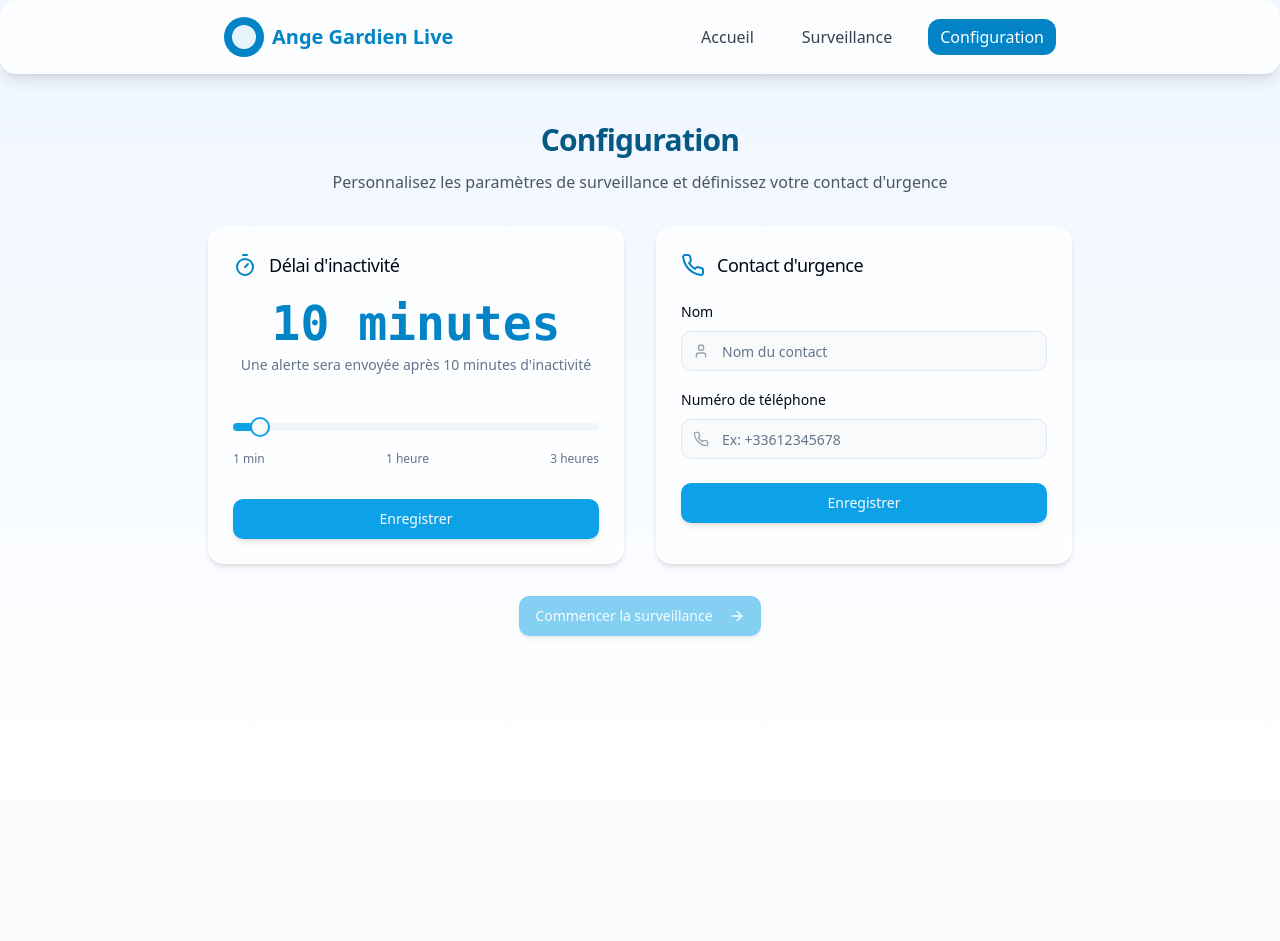
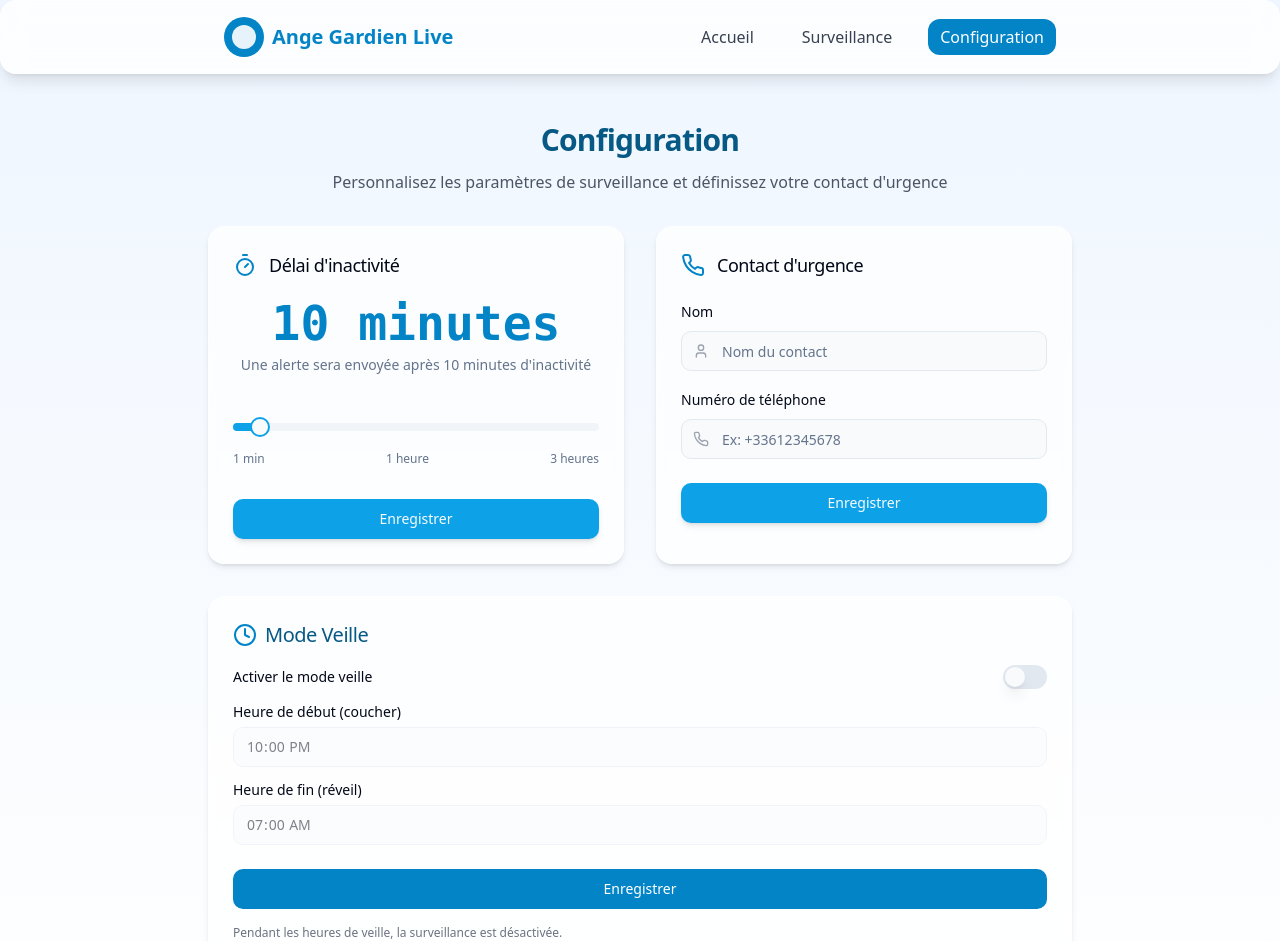
Before and after one commit to MangakuBZH/alerting-companion, a React (Vite) app: page /configure in a window 1280 px wide. Shown: the top 941 px of the page. Before the commit the page ends 800 px from the top, so only its background shows below. Built offline with nearby package versions, Linux system fonts and the light colour scheme.

Commit message:
Add sleep schedule to configuration
Adds functionality to configure a sleep schedule in the configuration page.

```diff
--- /dev/null
+++ b/src/components/SleepScheduleConfig.tsx
@@ -0,0 +1,90 @@
+
+import React, { useState } from 'react';
+import { Clock } from 'lucide-react';
+import { Label } from '@/components/ui/label';
+import { Input } from '@/components/ui/input';
+import { Button } from '@/components/ui/button';
+import { Switch } from '@/components/ui/switch';
+
+interface SleepScheduleConfigProps {
+  defaultSleepTime: string;
+  defaultWakeTime: string;
+  defaultEnabled: boolean;
+  onSave: (sleepTime: string, wakeTime: string, enabled: boolean) => void;
+}
+
+const SleepScheduleConfig: React.FC<SleepScheduleConfigProps> = ({
+  defaultSleepTime,
+  defaultWakeTime,
+  defaultEnabled,
+  onSave
+}) => {
+  const [sleepTime, setSleepTime] = useState(defaultSleepTime);
+  const [wakeTime, setWakeTime] = useState(defaultWakeTime);
+  const [enabled, setEnabled] = useState(defaultEnabled);
+
+  const handleSubmit = (e: React.FormEvent) => {
+    e.preventDefault();
+    onSave(sleepTime, wakeTime, enabled);
+  };
+
+  return (
+    <div className="glass-panel p-6 animate-scale-in">
+      <div className="flex items-center mb-4">
+        <Clock className="h-6 w-6 text-guardian mr-2" />
+        <h3 className="text-xl font-medium text-guardian-dark">Mode Veille</h3>
+      </div>
+
+      <form onSubmit={handleSubmit}>
+        <div className="mb-4 flex items-center justify-between">
+          <Label htmlFor="sleep-schedule-enabled" className="flex-1">Activer le mode veille</Label>
+          <Switch
+            id="sleep-schedule-enabled"
+            checked={enabled}
+            onCheckedChange={setEnabled}
+          />
+        </div>
+
+        <div className="space-y-4">
+          <div>
+            <Label htmlFor="sleep-time" className="block mb-2">Heure de début (coucher)</Label>
+            <Input
+              id="sleep-time"
+              type="time"
+              value={sleepTime}
+              onChange={(e) => setSleepTime(e.target.value)}
+              disabled={!enabled}
+              className="w-full"
+            />
+          </div>
+
+          <div>
+            <Label htmlFor="wake-time" className="block mb-2">Heure de fin (réveil)</Label>
+            <Input
+              id="wake-time"
+              type="time"
+              value={wakeTime}
+              onChange={(e) => setWakeTime(e.target.value)}
+              disabled={!enabled}
+              className="w-full"
+            />
+          </div>
+        </div>
+
+        <Button
+          type="submit"
+          className="w-full mt-6 bg-guardian hover:bg-guardian/90 text-white"
+        >
+          Enregistrer
+        </Button>
+      </form>
+
+      <div className="mt-4 text-xs text-gray-500">
+        <p>Pendant les heures de veille, la surveillance est désactivée.</p>
+        <p>Idéal pour la nuit ou les périodes où vous n'avez pas besoin d'être surveillé.</p>
+      </div>
+    </div>
+  );
+};
+
+export default SleepScheduleConfig;
--- a/src/components/ui/switch.tsx
+++ b/src/components/ui/switch.tsx
@@ -1,3 +1,4 @@
+
 import * as React from "react"
 import * as SwitchPrimitives from "@radix-ui/react-switch"
 
@@ -9,7 +10,7 @@ const Switch = React.forwardRef<
 >(({ className, ...props }, ref) => (
   <SwitchPrimitives.Root
     className={cn(
-      "peer inline-flex h-6 w-11 shrink-0 cursor-pointer items-center rounded-full border-2 border-transparent transition-colors focus-visible:outline-none focus-visible:ring-2 focus-visible:ring-ring focus-visible:ring-offset-2 focus-visible:ring-offset-background disabled:cursor-not-allowed disabled:opacity-50 data-[state=checked]:bg-primary data-[state=unchecked]:bg-input",
+      "peer inline-flex h-6 w-11 shrink-0 cursor-pointer items-center rounded-full border-2 border-transparent transition-colors focus-visible:outline-none focus-visible:ring-2 focus-visible:ring-ring focus-visible:ring-offset-2 focus-visible:ring-offset-background disabled:cursor-not-allowed disabled:opacity-50 data-[state=checked]:bg-guardian data-[state=unchecked]:bg-input",
       className
     )}
     {...props}
--- a/src/pages/Configure.tsx
+++ b/src/pages/Configure.tsx
@@ -5,6 +5,7 @@ import Header from '@/components/Header';
 import TimerConfig from '@/components/TimerConfig';
 import ContactConfig from '@/components/ContactConfig';
 import SmsVerification from '@/components/SmsVerification';
+import SleepScheduleConfig from '@/components/SleepScheduleConfig';
 import { toast } from 'sonner';
 import { Button } from '@/components/ui/button';
 import { ArrowRight } from 'lucide-react';
@@ -24,9 +25,22 @@ const Configure = () => {
     return localStorage.getItem('guardianContactPhone') || '';
   });
 
+  const [sleepTime, setSleepTime] = useState<string>(() => {
+    return localStorage.getItem('guardianSleepTime') || '22:00';
+  });
+
+  const [wakeTime, setWakeTime] = useState<string>(() => {
+    return localStorage.getItem('guardianWakeTime') || '07:00';
+  });
+
+  const [sleepEnabled, setSleepEnabled] = useState<boolean>(() => {
+    return localStorage.getItem('guardianSleepEnabled') === 'true';
+  });
+
   const [showVerification, setShowVerification] = useState(false);
   const [pendingTimer, setPendingTimer] = useState<number | null>(null);
   const [pendingContact, setPendingContact] = useState<{name: string, phone: string} | null>(null);
+  const [pendingSleep, setPendingSleep] = useState<{sleepTime: string, wakeTime: string, enabled: boolean} | null>(null);
   const [configVerified, setConfigVerified] = useState(false);
 
   const handleSaveTimer = (minutes: number) => {
@@ -50,6 +64,26 @@ const Configure = () => {
     setShowVerification(true);
   };
 
+  const handleSaveSleepSchedule = (sleepTime: string, wakeTime: string, enabled: boolean) => {
+    setPendingSleep({sleepTime, wakeTime, enabled});
+
+    // Si le contact est déjà configuré, montrer la vérification
+    if (contactPhone) {
+      setShowVerification(true);
+    } else {
+      // Sinon, enregistrer temporairement et demander de configurer le contact
+      setSleepTime(sleepTime);
+      setWakeTime(wakeTime);
+      setSleepEnabled(enabled);
+      localStorage.setItem('guardianSleepTime', sleepTime);
+      localStorage.setItem('guardianWakeTime', wakeTime);
+      localStorage.setItem('guardianSleepEnabled', enabled.toString());
+      toast.info("Configurez un contact d'urgence pour finaliser", {
+        duration: 5000
+      });
+    }
+  };
+
   const handleVerificationSuccess = () => {
     // Enregistrer les configurations en attente
     if (pendingTimer !== null) {
@@ -64,9 +98,19 @@ const Configure = () => {
       localStorage.setItem('guardianContactPhone', pendingContact.phone);
     }
 
+    if (pendingSleep) {
+      setSleepTime(pendingSleep.sleepTime);
+      setWakeTime(pendingSleep.wakeTime);
+      setSleepEnabled(pendingSleep.enabled);
+      localStorage.setItem('guardianSleepTime', pendingSleep.sleepTime);
+      localStorage.setItem('guardianWakeTime', pendingSleep.wakeTime);
+      localStorage.setItem('guardianSleepEnabled', pendingSleep.enabled.toString());
+    }
+
     setShowVerification(false);
     setPendingTimer(null);
     setPendingContact(null);
+    setPendingSleep(null);
     setConfigVerified(true);
 
     toast.success("Configuration validée avec succès", {
@@ -78,6 +122,7 @@ const Configure = () => {
     setShowVerification(false);
     setPendingTimer(null);
     setPendingContact(null);
+    setPendingSleep(null);
   };
 
   const handleStartMonitoring = () => {
@@ -129,6 +174,7 @@ const Configure = () => {
               onCancel={handleCancelVerification}
             />
           ) : (
+            <div className="grid gap-8">
               <div className="grid md:grid-cols-2 gap-8">
                 <TimerConfig
                   defaultValue={timerMinutes}
@@ -139,6 +185,14 @@ const Configure = () => {
                   defaultName={contactName}
                   defaultPhone={contactPhone}
                   onSave={handleSaveContact}
+                />
+              </div>
+
+              <SleepScheduleConfig
+                defaultSleepTime={sleepTime}
+                defaultWakeTime={wakeTime}
+                defaultEnabled={sleepEnabled}
+                onSave={handleSaveSleepSchedule}
               />
             </div>
           )}
--- a/src/pages/Monitor.tsx
+++ b/src/pages/Monitor.tsx
@@ -5,9 +5,9 @@ import Header from '@/components/Header';
 import StatusDisplay from '@/components/StatusDisplay';
 import SimulateAlert from '@/components/SimulateAlert';
 import { toast } from 'sonner';
-import { AlertCircle } from 'lucide-react';
+import { AlertCircle, Moon } from 'lucide-react';
 
-type Status = 'active' | 'inactive' | 'alert';
+type Status = 'active' | 'inactive' | 'alert' | 'sleep';
 
 const Monitor = () => {
   const navigate = useNavigate();
@@ -17,12 +17,19 @@ const Monitor = () => {
   const [timerThreshold, setTimerThreshold] = useState<number>(10 * 60 * 1000); // Default 10 minutes
   const [contactName, setContactName] = useState<string>('');
   const [contactPhone, setContactPhone] = useState<string>('');
+  const [sleepEnabled, setSleepEnabled] = useState<boolean>(false);
+  const [sleepTime, setSleepTime] = useState<string>('22:00');
+  const [wakeTime, setWakeTime] = useState<string>('07:00');
+  const [isSleepMode, setIsSleepMode] = useState<boolean>(false);
 
   // Load saved configuration
   useEffect(() => {
     const savedTimerMinutes = localStorage.getItem('guardianTimerMinutes');
     const savedContactName = localStorage.getItem('guardianContactName');
     const savedContactPhone = localStorage.getItem('guardianContactPhone');
+    const savedSleepEnabled = localStorage.getItem('guardianSleepEnabled');
+    const savedSleepTime = localStorage.getItem('guardianSleepTime');
+    const savedWakeTime = localStorage.getItem('guardianWakeTime');
 
     if (savedTimerMinutes) {
       setTimerThreshold(parseInt(savedTimerMinutes, 10) * 60 * 1000);
@@ -36,6 +43,18 @@ const Monitor = () => {
       setContactPhone(savedContactPhone);
     }
 
+    if (savedSleepEnabled) {
+      setSleepEnabled(savedSleepEnabled === 'true');
+    }
+
+    if (savedSleepTime) {
+      setSleepTime(savedSleepTime);
+    }
+
+    if (savedWakeTime) {
+      setWakeTime(savedWakeTime);
+    }
+
     if (!savedContactName || !savedContactPhone) {
       toast.error("Contact d'urgence non configuré", {
         description: "Veuillez configurer un contact avant de commencer la surveillance",
@@ -47,9 +66,53 @@ const Monitor = () => {
     }
   }, [navigate]);
 
+  // Check if current time is in sleep mode
+  const checkSleepMode = () => {
+    if (!sleepEnabled) return false;
+
+    const now = new Date();
+    const currentTimeStr = now.getHours().toString().padStart(2, '0') + ':' +
+                         now.getMinutes().toString().padStart(2, '0');
+
+    // Convert times to minutes for easier comparison
+    const currentMinutes = now.getHours() * 60 + now.getMinutes();
+    const sleepMinutes = parseInt(sleepTime.split(':')[0]) * 60 + parseInt(sleepTime.split(':')[1]);
+    const wakeMinutes = parseInt(wakeTime.split(':')[0]) * 60 + parseInt(wakeTime.split(':')[1]);
+
+    // Handle overnight sleep schedules
+    if (sleepMinutes > wakeMinutes) {
+      // Sleep time crosses midnight (e.g., 22:00 to 07:00)
+      return currentMinutes >= sleepMinutes || currentMinutes < wakeMinutes;
+    } else {
+      // Same day sleep (e.g., 13:00 to 15:00)
+      return currentMinutes >= sleepMinutes && currentMinutes < wakeMinutes;
+    }
+  };
+
   // Update inactive time and check for alerts
   useEffect(() => {
     const interval = setInterval(() => {
+      // Check sleep mode
+      const isSleeping = checkSleepMode();
+      setIsSleepMode(isSleeping);
+
+      if (isSleeping) {
+        if (status !== 'sleep') {
+          setStatus('sleep');
+          toast.info(
+            <div className="flex items-center gap-2">
+              <Moon className="h-5 w-5" />
+              <span>Mode veille activé</span>
+            </div>,
+            {
+              description: `La surveillance reprendra à ${wakeTime}`,
+              duration: 5000,
+            }
+          );
+        }
+        return; // Skip alert checks during sleep mode
+      }
+
       const now = Date.now();
       const inactiveMs = now - lastActivity;
       setInactiveTime(inactiveMs);
@@ -75,19 +138,21 @@ const Monitor = () => {
             duration: 10000,
           }
         );
-      } else if (inactiveMs < timerThreshold && inactiveMs > 10000 && status !== 'inactive') {
+      } else if (inactiveMs < timerThreshold && inactiveMs > 10000 && status !== 'inactive' && status !== 'sleep') {
         setStatus('inactive');
+      } else if (inactiveMs < 10000 && status !== 'active' && status !== 'sleep') {
+        setStatus('active');
       }
     }, 1000);
 
     return () => clearInterval(interval);
-  }, [lastActivity, timerThreshold, status, contactName]);
+  }, [lastActivity, timerThreshold, status, contactName, sleepTime, wakeTime, sleepEnabled]);
 
   // Set up activity detection
   useEffect(() => {
     const handleActivity = () => {
       setLastActivity(Date.now());
-      if (status !== 'active') {
+      if (status !== 'active' && status !== 'sleep') {
         setStatus('active');
       }
     };
@@ -128,6 +193,18 @@ const Monitor = () => {
             </p>
           </section>
 
+          {isSleepMode ? (
+            <div className="glass-panel p-8 text-center animate-scale-in">
+              <Moon className="h-12 w-12 text-guardian/70 mx-auto mb-4" />
+              <h3 className="text-2xl font-medium mb-2">Mode Veille Activé</h3>
+              <p className="text-gray-600 mb-4">
+                La surveillance est temporairement désactivée selon votre planning.
+              </p>
+              <p className="text-sm text-gray-500">
+                La surveillance reprendra automatiquement à {wakeTime}.
+              </p>
+            </div>
+          ) : (
             <div className="grid md:grid-cols-2 gap-8">
               <StatusDisplay
                 status={status}
@@ -141,6 +218,7 @@ const Monitor = () => {
                 inactiveTime={inactiveTime}
               />
             </div>
+          )}
 
           <div className="glass-panel p-6 animate-scale-in">
             <h3 className="text-lg font-medium mb-4">Informations sur la surveillance</h3>
@@ -153,12 +231,18 @@ const Monitor = () => {
                 <span className="bg-guardian/20 text-guardian rounded-full h-5 w-5 flex items-center justify-center flex-shrink-0 mt-0.5">2</span>
                 <span>Une alerte sera déclenchée après {timerThreshold / 60000} minutes d'inactivité</span>
               </li>
+              {sleepEnabled && (
                 <li className="flex items-start gap-2">
                   <span className="bg-guardian/20 text-guardian rounded-full h-5 w-5 flex items-center justify-center flex-shrink-0 mt-0.5">3</span>
+                  <span>Mode veille activé de {sleepTime} à {wakeTime}</span>
+                </li>
+              )}
+              <li className="flex items-start gap-2">
+                <span className="bg-guardian/20 text-guardian rounded-full h-5 w-5 flex items-center justify-center flex-shrink-0 mt-0.5">{sleepEnabled ? 4 : 3}</span>
                 <span>Gardez votre téléphone chargé et connecté à internet</span>
               </li>
               <li className="flex items-start gap-2">
-                <span className="bg-guardian/20 text-guardian rounded-full h-5 w-5 flex items-center justify-center flex-shrink-0 mt-0.5">4</span>
+                <span className="bg-guardian/20 text-guardian rounded-full h-5 w-5 flex items-center justify-center flex-shrink-0 mt-0.5">{sleepEnabled ? 5 : 4}</span>
                 <span>Assurez-vous que les notifications et la géolocalisation sont activées</span>
               </li>
             </ul>
```
Lines whose indentation alone changed are shown as unchanged.
